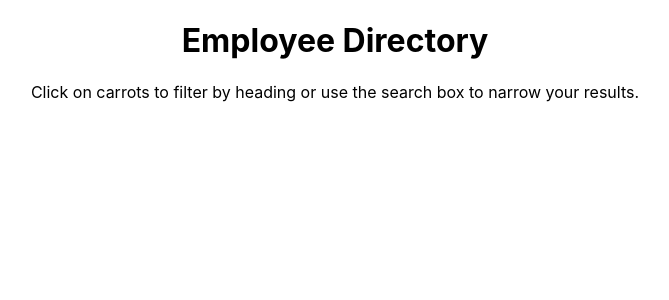
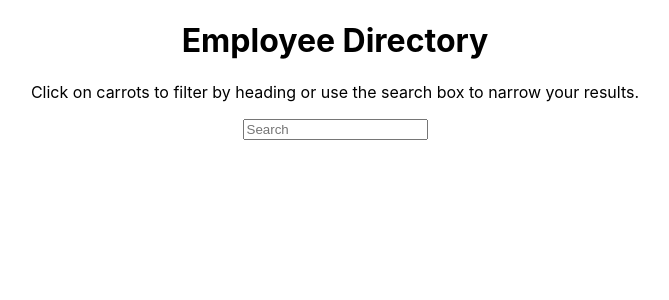
Before and after one commit to kathleendorse/UserDirectory, a React (Create React App) app: page / in a window 1280 px wide. Shown: the top 300 px of the page, without its empty margins (305-974 px from the left). Built offline with nearby package versions, Linux system fonts and the light colour scheme; no server answers.

Commit message:
added search box

```diff
--- a/src/components/Nav.js
+++ b/src/components/Nav.js
@@ -1,12 +1,12 @@
 import React from "react";
-//import SearchBox from "./SearchBox.js";
+import SearchBox from "./SearchBox.js";
 //import "../styles/Nav.css";
 
 function Nav({ handleSearchChange }) {
     return (
         <nav className = "navbar navbar-expand navbar-light bg-light">
             <div className="navbar-collpase row" id="navbarNav">
-                {/* <SearchBox handleSearchChange={handleSearchChange}/> */}
+                <SearchBox handleSearchChange={handleSearchChange}/>
             </div>
         </nav>
     );
--- a/src/components/SearchBox.js
+++ b/src/components/SearchBox.js
@@ -0,0 +1,19 @@
+import React from "react";
+//import "../styles/SearchBox.css";
+
+function SearchBox({ handleSearchChange }){
+    return (
+        <div className="searchbox">
+            <form className="form-inline">
+                <input className="form-control"
+                    type="search"
+                    placeholder="Search"
+                    aria-label="Search"
+                    onChange={e=> handleSearchChange(e)}
+                />
+            </form>
+        </div>
+    );
+}
+
+export default SearchBox;
```
Also changed, not shown: src/styles/SearchBox.css (added), 1 other file (tests, documents, lock files or other folders).
